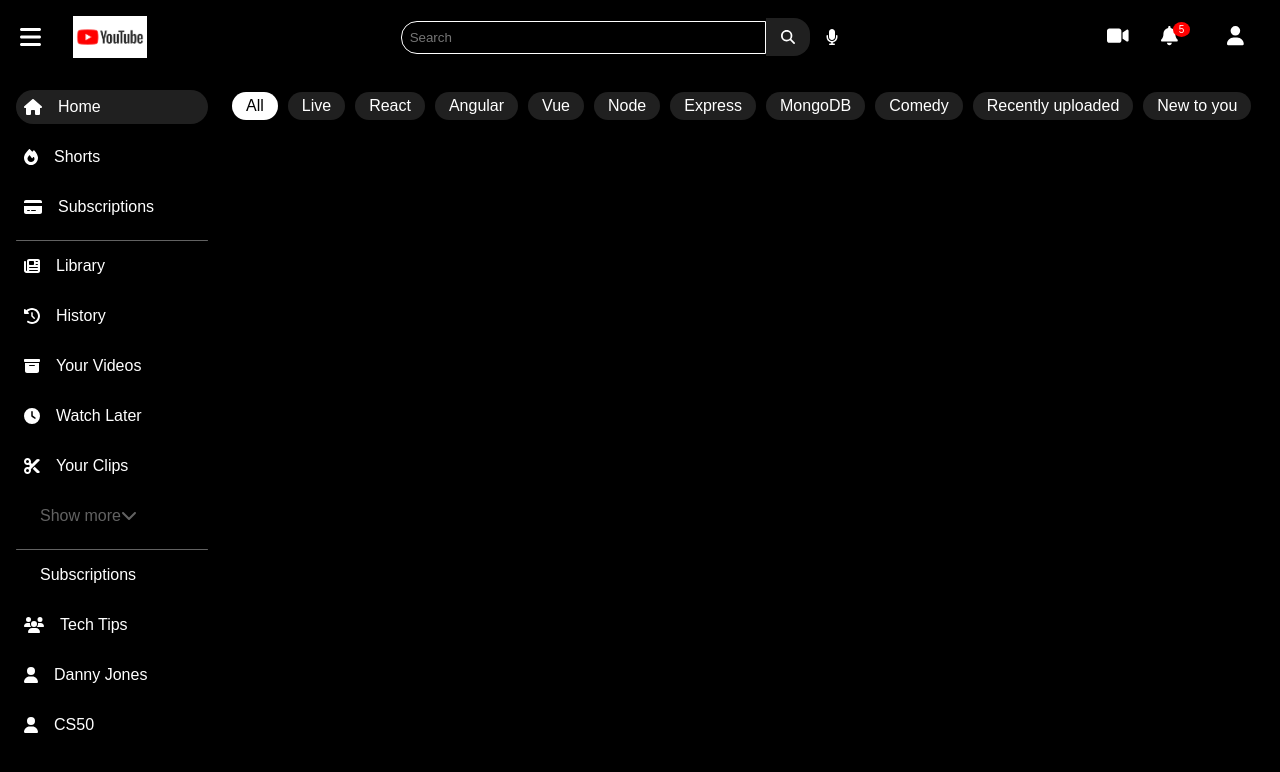
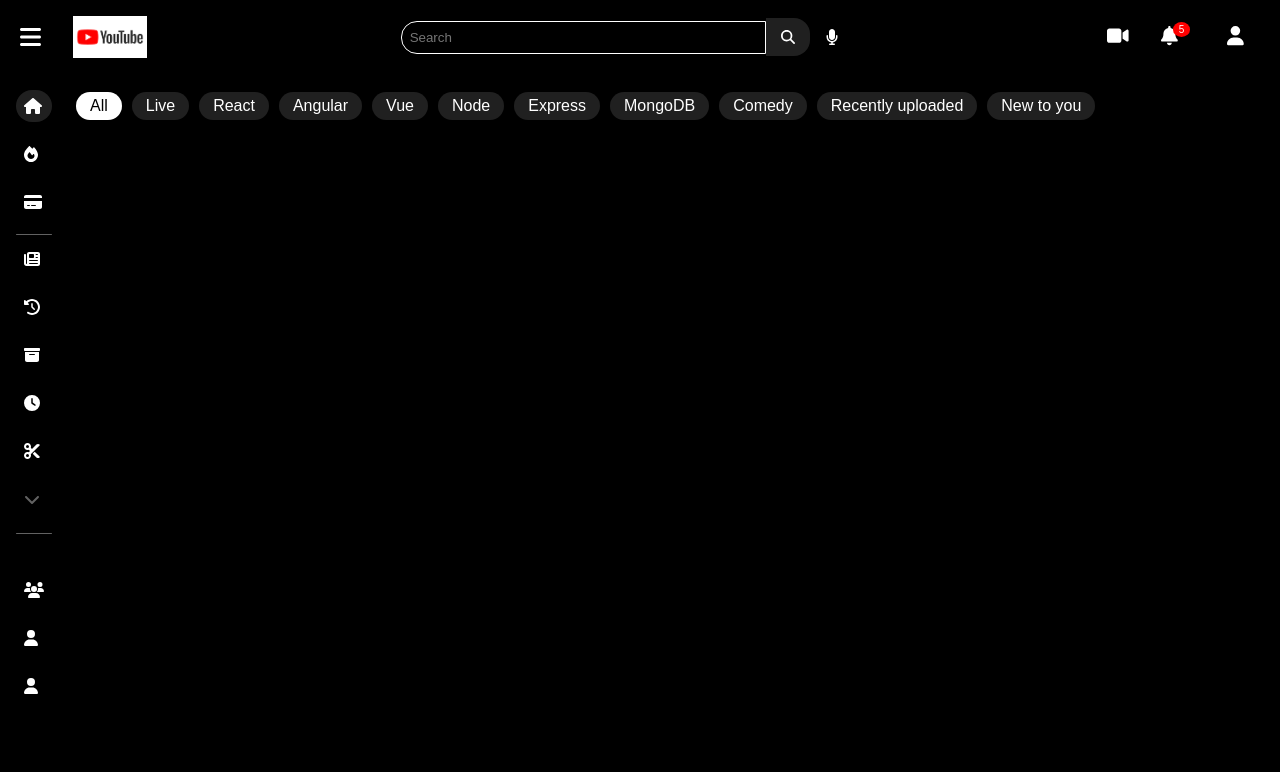
Before and after one commit to i-max-xi/YouTube-clone, a React (Create React App) app: page / in a window 1280 px wide. Shown: the top 772 px of the page. Built offline with nearby package versions, Linux system fonts and the light colour scheme.

Commit message:
sidebar works perfectlyy

```diff
--- a/src/App.css
+++ b/src/App.css
@@ -16,7 +16,6 @@
 }
 
 .app__sidebar {
-  width: 15%;
   color: var(--white-color);
   padding: 1rem;
   background-color: var(--black-color);
--- a/src/App.tsx
+++ b/src/App.tsx
@@ -20,7 +20,7 @@
     { name: "New to you", active: false },
   ];
 
-  const [isSidebarOpen, setIsSidebarOpen] = useState(true);
+  const [isSidebarOpen, setIsSidebarOpen] = useState(false);
 
   const toggleSidebar = () => {
     setIsSidebarOpen(!isSidebarOpen);
@@ -30,7 +30,7 @@
     <div className="app">
       <Header toggleSidebar={toggleSidebar} notificationCount={5}/>
       <div className="app__content">
-          { isSidebarOpen && <SideBar isSidebarOpen={isSidebarOpen}/>}
+      <SideBar isSidebarOpen={isSidebarOpen} />
 
         <div className="app__main">
           <FilterChips filters={filters} />
```
Also changed, not shown: src/components/SideBar.tsx (+5 -7 lines).
